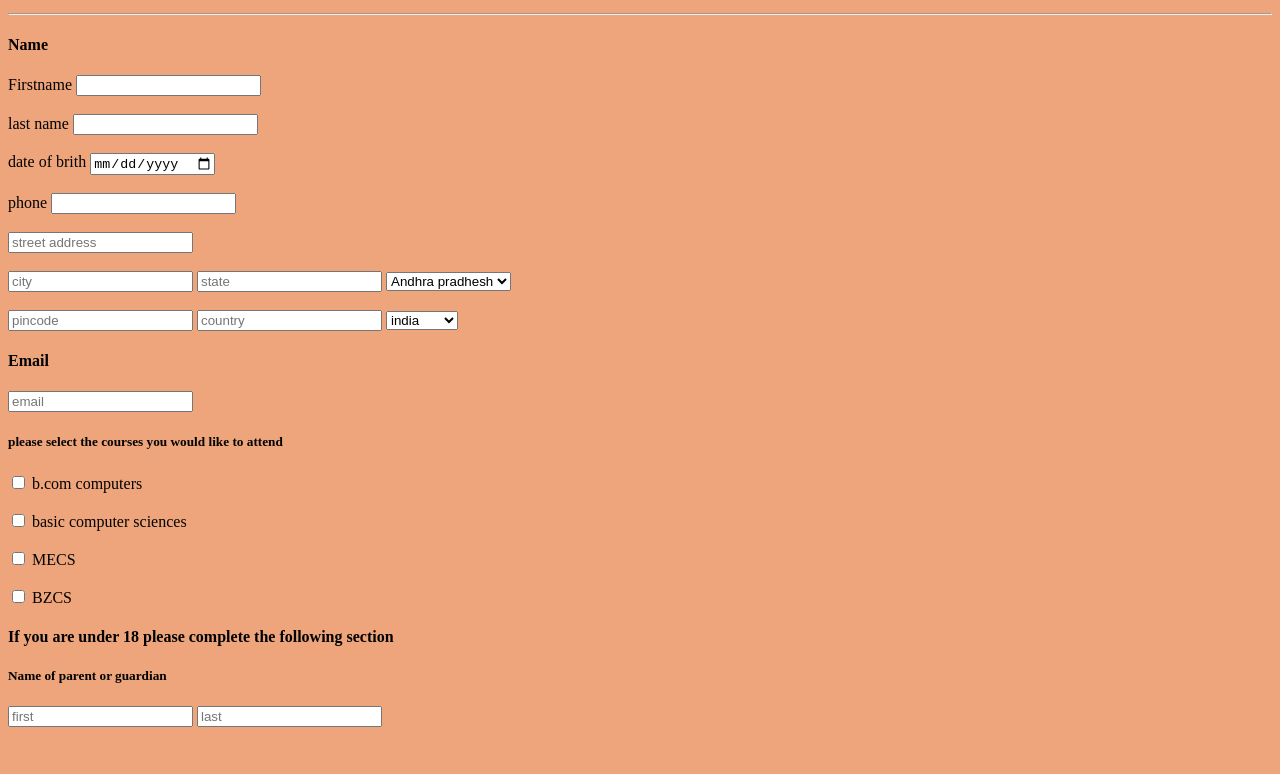
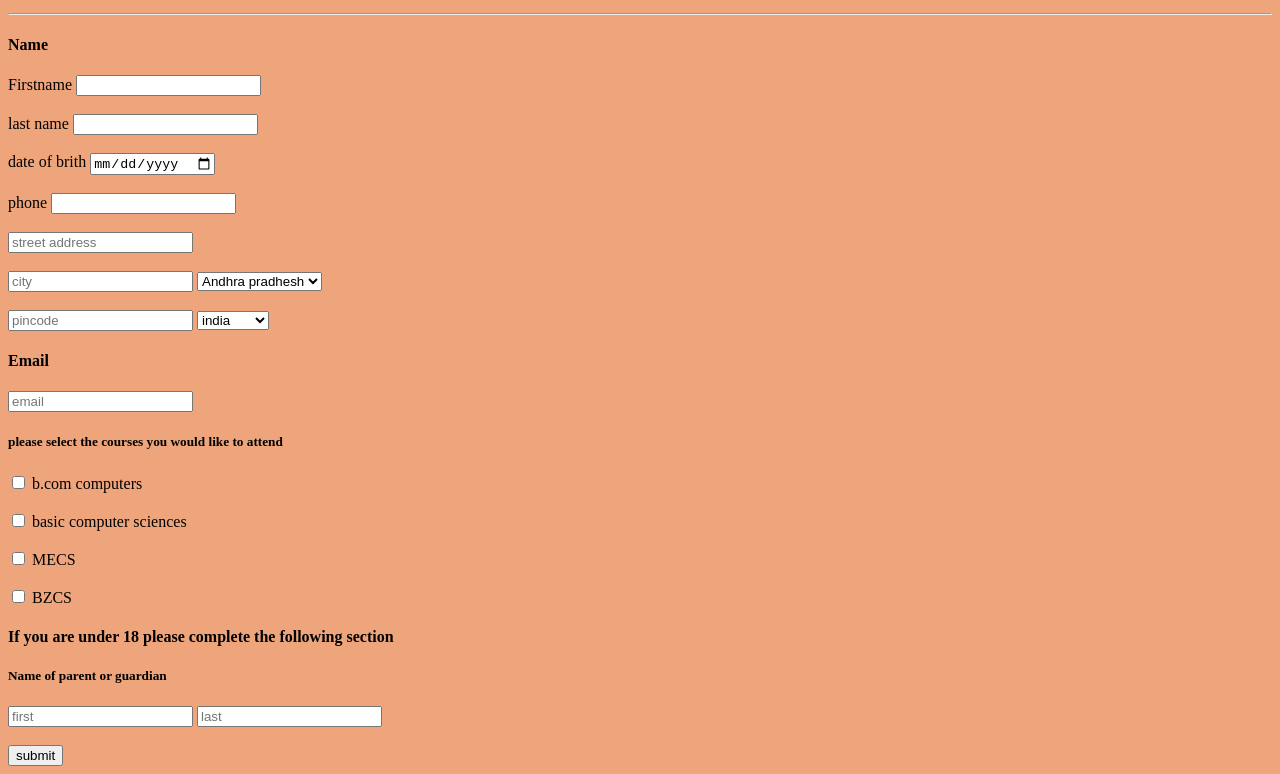
Before and after one commit to Satyanarayana-54/day10, a plain HTML site: page index.html in a window 1280 px wide. Shown: the part 101-875 px from the top of the page. Before the commit the page ends 836 px from the top, so only its background shows below. Drawn offline with Linux system fonts and the light colour scheme.

Commit message:
Add files via upload

```diff
--- a/index.html
+++ b/index.html
@@ -27,13 +27,13 @@
 
        <input type="address" id="home address" name="Home address" placeholder="street address"><br><br>
        <input type="city" id="city" name="city" placeholder="city">
-       <input type="state" id="state" name="state" placeholder="state">
+
        <select name="state" id="state" aria-placeholder="state">
         <option value="Andhra pradhesh">Andhra pradhesh</option>
         <option value="Telegana">Telegana</option>
        </select><br><br>
        <input type="number" id="pincode" name="pin code" placeholder="pincode">
-       <input type="text" id="country" name="country" placeholder="country" >
+
        <select name="country" name="country">
 
         <option value="india">india</option>
@@ -54,7 +54,8 @@
        <h4>If you are under 18 please complete the following section</h4>
        <h5>Name of parent or guardian</h5>
        <input type="text" id="text" placeholder="first">
-       <input type="text" id="text" placeholder="last">
+       <input type="text" id="text" placeholder="last"><br><br>
+       <input type="button" value="submit"
 
 
 
```
